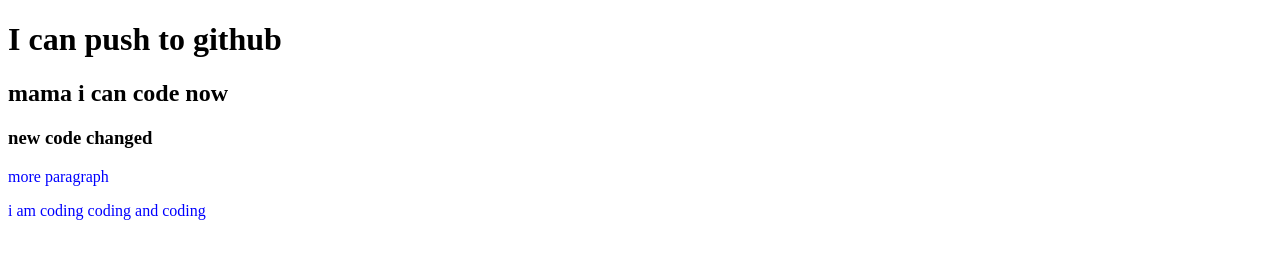
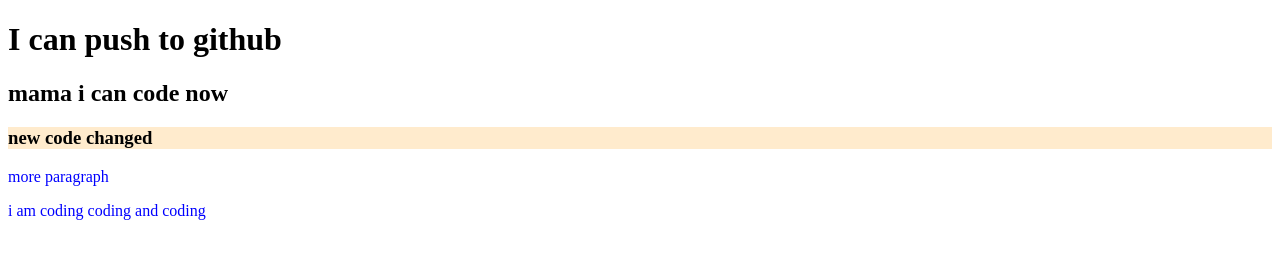
Before and after one commit to mstrinky/my-first-repo, a plain HTML site: page index.html in a window 1280 px wide. Drawn offline with Linux system fonts and the light colour scheme.

Commit message:
headed background color

```diff
--- a/style.css
+++ b/style.css
@@ -1,3 +1,6 @@
 p{
     color:blue;
 }
+h3{
+    background-color: blanchedalmond;
+}
```
